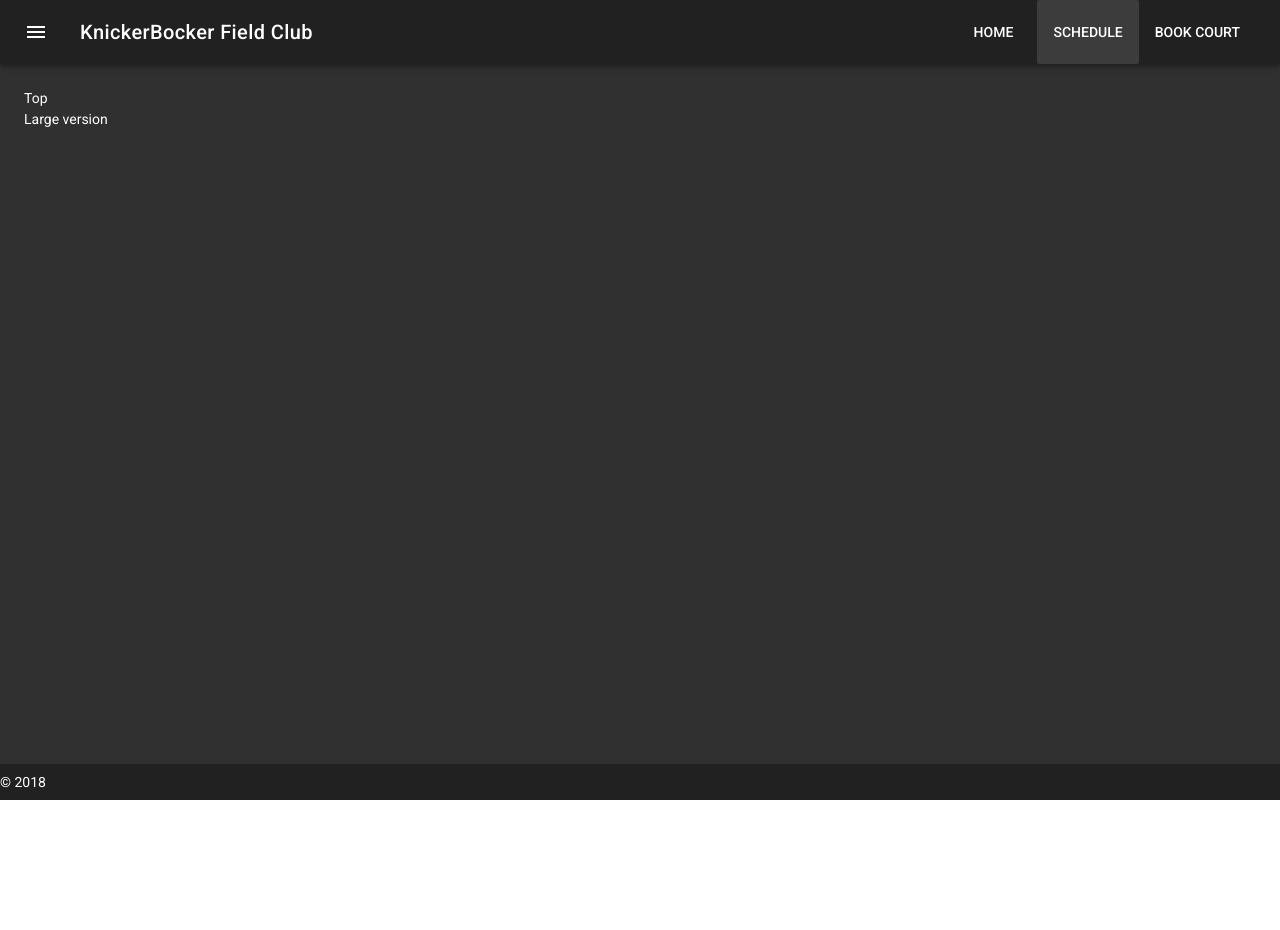
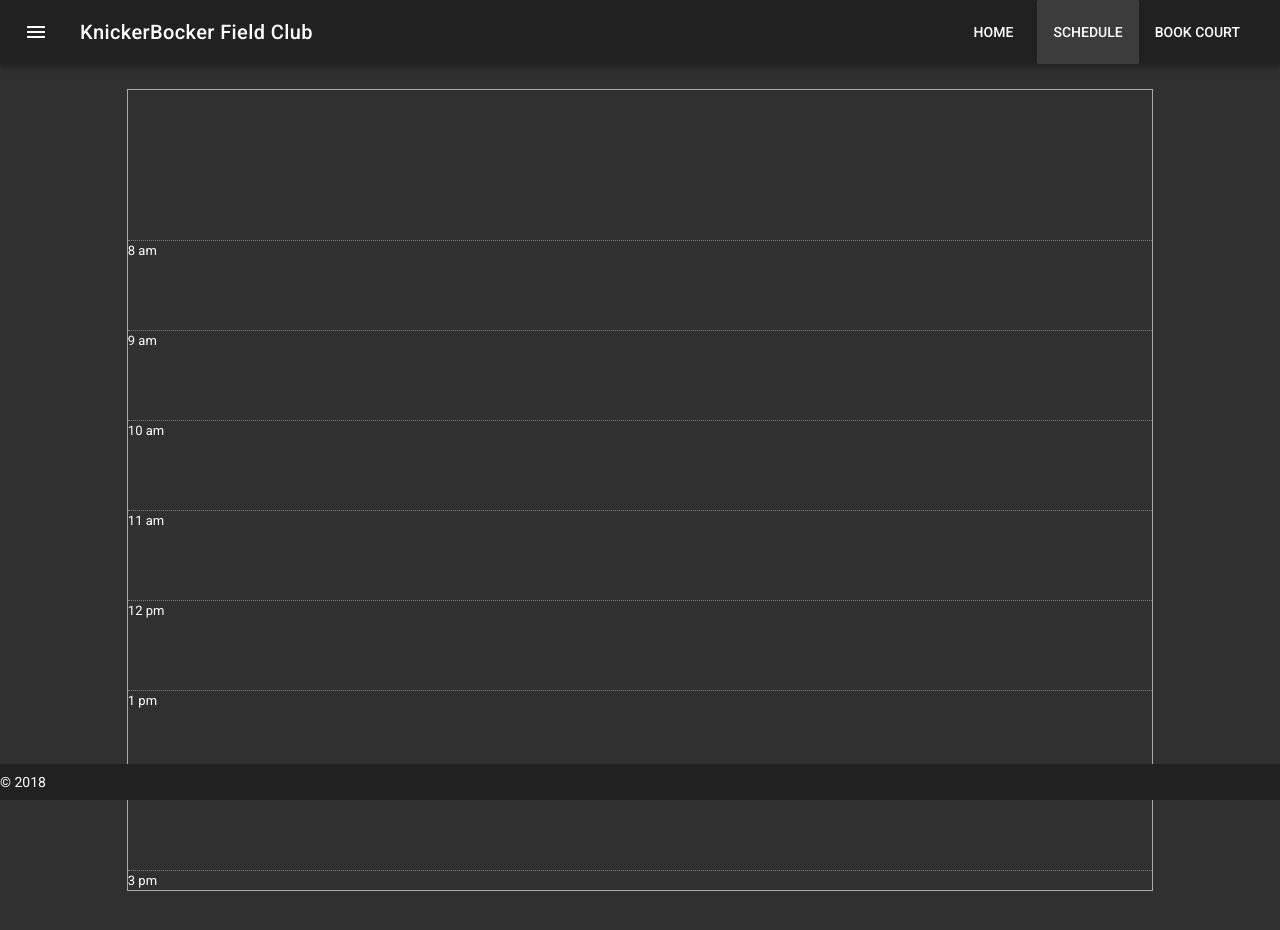
Before and after one commit to dfimiarz/clubhouse-frontend, a Vue app: page /sessions in a window 1280 px wide. Shown: the top 930 px of the page. Before the commit the page ends 800 px from the top, so only its background shows below. Built offline with nearby package versions, Linux system fonts and the light colour scheme.

Commit message:
Experiments with MatchCalendar

```diff
--- a/src/components/AddSession.vue
+++ b/src/components/AddSession.vue
@@ -1,10 +1,10 @@
 
 <template>
   <v-container fluid fill-height="" >
-  <v-layout justify-center align-start="" wrap="">
-    <v-flex  sm12 md8 lg6>
+    <v-layout justify-space-around="" align-start wrap="">
+      <v-flex  sm12 md10 lg6>
         <v-tabs
-        centered=""
+
         >
           <v-tab
             v-for="tab in tabs"
--- a/src/components/MatchCalendar.vue
+++ b/src/components/MatchCalendar.vue
@@ -1,14 +1,29 @@
 
 <template>
-<v-container fluid fill-height="">
-  <v-layout justify-start="" align-content-start="" row wrap>
-    <v-flex xs12 >
-      Top
+<v-container fluid fill-height="" grid-list-xs >
+  <v-layout justify-center="" align-start="" row wrap>
+    <v-flex xs12 md10 >
+        <div class="main-schedule-container" ref="scheduleContainer" @click="contClicked($event)">
+          <div style="grid-column : 1 / 7 ; grid-row : 2; overflow: auto;" class="time-grid-container">
+              <div v-for="(n) in totalCellCount" :key="n" class="cell">
+                {{ getCellLabel(n) }}
+              </div>
+          </div>
+        </div>
     </v-flex>
-    <v-flex xs12 >
-       <div class="hidden-sm-and-down" >Large version</div>
-       <div class="hidden-md-and-up" >Small version</div>
-    </v-flex>
+    <!--
+    <v-flex xs2 >
+      <div class="schedule-container" ref="scheduleContainer" @click="contClicked($event)">
+        <div v-for="n in civTime" :key="n" class="cell">
+
+        </div>
+        <div v-for="session in sessions" :key="session.id" class="session" :style="{ height: session.durMin + 'px', top: session.startMin + 'px' }">
+
+          <div>{{session.text}}</div>
+
+        </div>
+      </div>
+    </v-flex>-->
   </v-layout>
 </v-container>
 </template>
@@ -18,11 +33,44 @@ export default {
   name: 'MatchCalendar',
   data() {
     return {
-      message: "This is grid view"
+      message: "This is grid view",
+      milTimeLabels: [ '12', '1' , '2', '3', '4' , '5' , '6' , '7' , '8', '9' , '10' , '11', '12' , '13', '14', '15', '16', '17', '18', '19', '20', '21', '22', '23' ],
+      civTimeLabels: [ '12 am', '1 am' , '2 am', '3 am', '4 am' , '5 am' , '6 am' , '7 am' , '8 am', '9 am' , '10 am' , '11 am', '12 pm' , '1 pm', '2 pm', '3 pm', '4 pm', '5 pm', '6 pm', '7 pm', '8 pm', '9 pm', '10 pm', '11 pm' ],
+      sessions: [
+          { text: '4 players, bumpable', durMin: 120, startMin: 60, id:1, court: 1 },
+          { text: '4 players, bumpable', durMin: 120, startMin: 360, id:2, court: 1 }
+      ],
+      courts: [ {id: 1} , {id : 2},  {id: 3} , {id : 4} , {id : 5} ],
+      scheduleStartTime: 8,
+      scheduleEndTime: 20
     }
   },
   methods: {
+    contClicked: function(event){
+      console.log(event.target)
+    },
+    getCellLabel: function(cellnumber) {
 
+
+        return this.hourLabels[cellnumber-1]
+
+
+    }
+  },
+  computed: {
+    hourLabels: function(){
+      return this.civTimeLabels.slice(this.scheduleStartTime,this.scheduleEndTime)
+    },
+    totalCellCount: function(){
+      return (this.scheduleEndTime - this.scheduleStartTime)
+    }
+
+  },
+  created: function() {
+
+  },
+  mounted: function(){
+    console.log("Mounted")
   }
 }
 </script>
@@ -30,4 +78,51 @@ export default {
 <!-- Add "scoped" attribute to limit CSS to this component only -->
 <style scoped>
 
+.main-schedule-container{
+  border: 1px solid darkgray;
+  box-sizing: border-box;
+  user-select: none;
+  position: relative;
+  display: grid;
+  grid-template-columns: 50px repeat(5,1fr);
+  grid-template-rows: 150px 650px;
+  overflow: hidden;
+
+}
+
+.time-grid-container{
+  height: 100%;
+}
+
+.session-grid-container{
+
+  height: 100%;
+  border: 1px solid;
+
+
+}
+
+.cell{
+  border-top: 1px dotted gray;
+  height: 90px;
+  box-sizing: border-box;
+  font-size: small;
+}
+
+.session{
+  position: absolute;
+  border: 2 px solid;
+  background-color: lightgreen;
+  width: 100%;
+  box-sizing: border-box;
+  border-radius: 3px;
+  box-shadow: 2px 3px black;
+  color: black;
+  padding: 5px;
+}
+
+.court-grid{
+  height: 100%;
+  border: 1px solid;
+}
 </style>
```
Also changed, not shown: src/components/RegularMatchBooking.vue (+24 -14 lines). Lines whose indentation alone changed are shown as unchanged.
